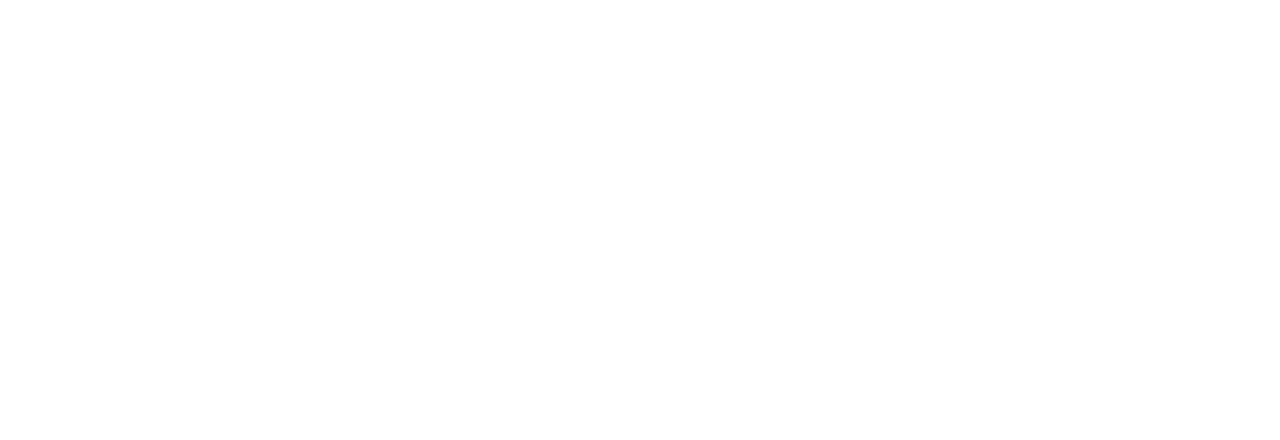
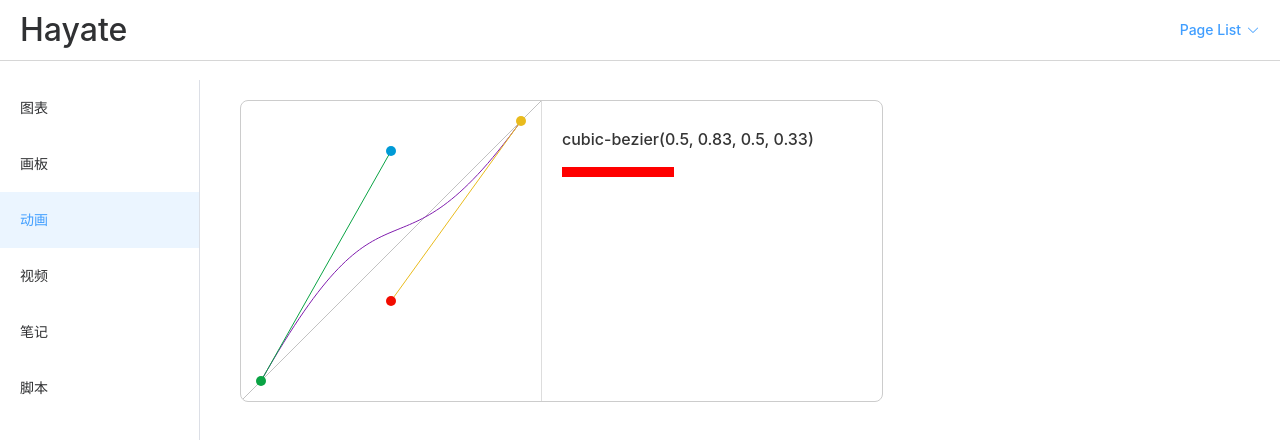
Before and after one commit to lienze87/hayate, a Vue app: page /timeFunction in a window 1280 px wide. Before the commit this address had no page. Shown: the top 440 px of the page. Built offline with nearby package versions, Linux system fonts and the light colour scheme.

Commit message:
feat(page): 新增动画时间函数页面

```diff
--- a/src/layouts/components/aside.vue
+++ b/src/layouts/components/aside.vue
@@ -1,11 +1,7 @@
 <template>
   <div class="page-aside">
     <el-menu :default-active="activeMenu" class="page-aside-menu">
-      <el-menu-item
-        v-for="item in menuList"
-        :index="item.path"
-        :key="item.path"
-        @click="handleNav(item.path)">
+      <el-menu-item v-for="item in menuList" :index="item.path" :key="item.path" @click="handleNav(item.path)">
         <span>{{ item.name }}</span>
       </el-menu-item>
     </el-menu>
@@ -13,28 +9,32 @@
 </template>
 
 <script lang="ts" setup>
-  import { useRoute, useRouter } from "vue-router";
-  import { computed } from "vue";
+import { useRoute, useRouter } from 'vue-router';
+import { computed } from 'vue';
 const menuList = [
   {
-      name: "图表",
-      path: "/charts",
+    name: '图表',
+    path: '/charts',
   },
   {
-      name: "画板",
-      path: "/board",
+    name: '画板',
+    path: '/board',
   },
   {
-      name: "视频",
-      path: "/video",
+    name: '动画',
+    path: '/timeFunction',
   },
   {
-      name: "笔记",
-      path: "/note",
+    name: '视频',
+    path: '/video',
   },
   {
-      name: "脚本",
-      path: "/script",
+    name: '笔记',
+    path: '/note',
+  },
+  {
+    name: '脚本',
+    path: '/script',
   },
 ];
 
@@ -43,7 +43,7 @@
 
 const activeMenu = computed(() => {
   if (!route.path) {
-      return "";
+    return '';
   }
   return route.path;
 });
--- /dev/null
+++ b/src/pages/animation/timeFunction.vue
@@ -0,0 +1,236 @@
+<template>
+  <div class="main-content">
+    <div ref="containerRef" class="cubic-bezier">
+      <canvas ref="canvasRef" id="main-canvas" :class="canvasClass" width="300" height="300"></canvas>
+      <div class="animation-box">
+        <p>{{ easingFunction }}</p>
+        <div class="animation-ball" :style="`animation-timing-function:${easingFunction};`"></div>
+      </div>
+    </div>
+  </div>
+</template>
+<script lang="ts" setup>
+import { computed, ref, onMounted } from 'vue';
+
+const CONTROL_POINT_RADIUS = 5;
+
+const containerRef = ref();
+const canvasRef = ref();
+const canvasClass = ref('');
+let ctx: CanvasRenderingContext2D | null = null;
+
+function rgbToHex(r: number, g: number, b: number) {
+  if (r > 255 || g > 255 || b > 255) throw 'Invalid color component';
+  const hex = ((r << 16) | (g << 8) | b).toString(16);
+
+  return '#' + ('000000' + hex).slice(-6);
+}
+
+const getMousePosition = (evt: MouseEvent): { x: number; y: number } => {
+  let position = {
+    x: evt.clientX - canvasRef.value.getBoundingClientRect().left,
+    y: evt.clientY - canvasRef.value.getBoundingClientRect().top,
+  };
+  return position;
+};
+
+const controlPoint1 = ref({ x: 150, y: 50 });
+const controlPoint1Color = '#009ad6';
+const controlPoint2 = ref({ x: 150, y: 200 });
+const controlPoint2Color = '#f20c00';
+const startPoint = ref({ x: 20, y: 280 });
+const startPointColor = '#0aa344';
+const endPoint = ref({ x: 280, y: 20 });
+const endPointColor = '#e9bb1d';
+
+const easingFunction = computed(() => {
+  if (!canvasRef.value) return '';
+  function normalize(val: number, max: number) {
+    return Number((val / max).toFixed(2));
+  }
+  return `cubic-bezier(${normalize(controlPoint1.value.x, canvasRef.value.width)}, ${normalize(
+    canvasRef.value.height - controlPoint1.value.y,
+    canvasRef.value.height,
+  )}, ${normalize(controlPoint2.value.x, canvasRef.value.width)}, ${normalize(
+    canvasRef.value.height - controlPoint2.value.y,
+    canvasRef.value.height,
+  )})`;
+});
+
+function drawBaseLine(ctx: CanvasRenderingContext2D) {
+  ctx.beginPath();
+  ctx.moveTo(0, canvasRef.value.height);
+  ctx.lineTo(canvasRef.value.width, 0);
+  ctx.strokeStyle = '#c2c2c2';
+  ctx.stroke();
+  ctx.closePath();
+}
+
+function drawCubicBezier(
+  ctx: CanvasRenderingContext2D,
+  start: { x: number; y: number },
+  cp1: { x: number; y: number },
+  cp2: { x: number; y: number },
+  end: { x: number; y: number },
+) {
+  ctx.beginPath();
+  ctx.moveTo(start.x, start.y);
+  ctx.bezierCurveTo(cp1.x, cp1.y, cp2.x, cp2.y, end.x, end.y);
+  ctx.strokeStyle = '#801dae';
+  ctx.stroke();
+  ctx.closePath();
+  drawControlPoint(ctx, start, cp1, cp2, end);
+}
+
+function drawControlPoint(
+  ctx: CanvasRenderingContext2D,
+  start: { x: number; y: number },
+  cp1: { x: number; y: number },
+  cp2: { x: number; y: number },
+  end: { x: number; y: number },
+) {
+  // 绘制起点
+  ctx.beginPath();
+  ctx.arc(start.x, start.y, CONTROL_POINT_RADIUS, 0, Math.PI * 2, true);
+  ctx.fillStyle = startPointColor;
+  ctx.fill();
+
+  ctx.beginPath();
+  ctx.moveTo(start.x, start.y);
+  ctx.lineTo(cp1.x, cp1.y);
+  ctx.strokeStyle = startPointColor;
+  ctx.stroke();
+
+  // 绘制控制点
+  ctx.beginPath();
+  ctx.arc(cp1.x, cp1.y, CONTROL_POINT_RADIUS, 0, Math.PI * 2, true);
+  ctx.fillStyle = controlPoint1Color;
+  ctx.fill();
+
+  // 绘制终点
+  ctx.beginPath();
+  ctx.arc(end.x, end.y, CONTROL_POINT_RADIUS, 0, Math.PI * 2, true);
+  ctx.fillStyle = endPointColor;
+  ctx.fill();
+
+  ctx.beginPath();
+  ctx.moveTo(end.x, end.y);
+  ctx.lineTo(cp2.x, cp2.y);
+  ctx.strokeStyle = endPointColor;
+  ctx.stroke();
+
+  // 绘制控制点
+  ctx.beginPath();
+  ctx.arc(cp2.x, cp2.y, CONTROL_POINT_RADIUS, 0, Math.PI * 2, true);
+  ctx.fillStyle = controlPoint2Color;
+  ctx.fill();
+
+  ctx.closePath();
+}
+
+const mouseDrag = {
+  isDown: false,
+  pickColor: '',
+  down: { x: 0, y: 0 },
+  current: { x: 0, y: 0 },
+  up: { x: 0, y: 0 },
+};
+
+function mousedown(evt: MouseEvent) {
+  mouseDrag.isDown = true;
+  mouseDrag.down = getMousePosition(evt);
+  const pickColor = ctx.getImageData(mouseDrag.down.x, mouseDrag.down.y, 1, 1).data;
+  mouseDrag.pickColor = rgbToHex(pickColor[0], pickColor[1], pickColor[2]);
+  if (['#0aa344', '#009ad6', '#f20c00', '#e9bb1d'].includes(mouseDrag.pickColor)) {
+    canvasClass.value = 'drag-point';
+  }
+}
+
+function mousemove(evt: MouseEvent) {
+  if (mouseDrag.isDown) {
+    mouseDrag.current = getMousePosition(evt);
+
+    if (['#0aa344', '#009ad6', '#f20c00', '#e9bb1d'].includes(mouseDrag.pickColor)) {
+      canvasClass.value = 'dragging-point';
+      if (mouseDrag.pickColor === startPointColor) {
+        startPoint.value = mouseDrag.current;
+      } else if (mouseDrag.pickColor === controlPoint1Color) {
+        controlPoint1.value = mouseDrag.current;
+      } else if (mouseDrag.pickColor === controlPoint2Color) {
+        controlPoint2.value = mouseDrag.current;
+      } else if (mouseDrag.pickColor === endPointColor) {
+        endPoint.value = mouseDrag.current;
+      }
+      initCanvas();
+    }
+  }
+}
+
+function mouseup(evt: MouseEvent) {
+  mouseDrag.isDown = false;
+  mouseDrag.up = getMousePosition(evt);
+  canvasClass.value = '';
+}
+
+const initCanvas = () => {
+  ctx.clearRect(0, 0, canvasRef.value.width, canvasRef.value.height);
+  drawBaseLine(ctx);
+  drawCubicBezier(ctx, startPoint.value, controlPoint1.value, controlPoint2.value, endPoint.value);
+  canvasRef.value.addEventListener('mousedown', mousedown, false);
+  canvasRef.value.addEventListener('mouseup', mouseup, false);
+  canvasRef.value.addEventListener('mousemove', mousemove, false);
+  canvasRef.value.addEventListener('mouseleave', mouseup, false);
+};
+
+onMounted(() => {
+  ctx = canvasRef.value.getContext('2d');
+  initCanvas();
+});
+</script>
+
+<style lang="scss" scoped>
+.main-content {
+  display: flex;
+  flex-direction: column;
+  justify-content: flex-start;
+  align-items: flex-start;
+  width: 100%;
+  height: calc(100vh - 100px);
+}
+.cubic-bezier {
+  position: relative;
+  display: inline-flex;
+  margin: 20px;
+  color: #353535;
+  border: 1px solid #ccc;
+  border-radius: 8px;
+  overflow: hidden;
+  user-select: none;
+}
+.animation-box {
+  padding: 10px 20px;
+  width: 300px;
+  border-left: 1px solid #ddd;
+}
+.animation-ball {
+  width: 0;
+  height: 10px;
+  background-color: red;
+  animation: growUp 2s ease infinite alternate-reverse;
+  @keyframes growUp {
+    from {
+      width: 0;
+    }
+    to {
+      width: 100%;
+    }
+  }
+}
+
+.drag-point {
+  cursor: grab;
+}
+.dragging-point {
+  cursor: grabbing;
+}
+</style>
--- a/src/router/index.ts
+++ b/src/router/index.ts
@@ -25,6 +25,12 @@
         meta: {
           title: '画板',
         },
+      },
+      {
+        path: 'timeFunction',
+        name: 'TimeFunction',
+        component: () => import('@/pages/animation/timeFunction.vue'),
+        meta: { title: '运动-时间函数' },
       },
       {
         path: '/video',
```
Lines whose indentation alone changed are shown as unchanged.
